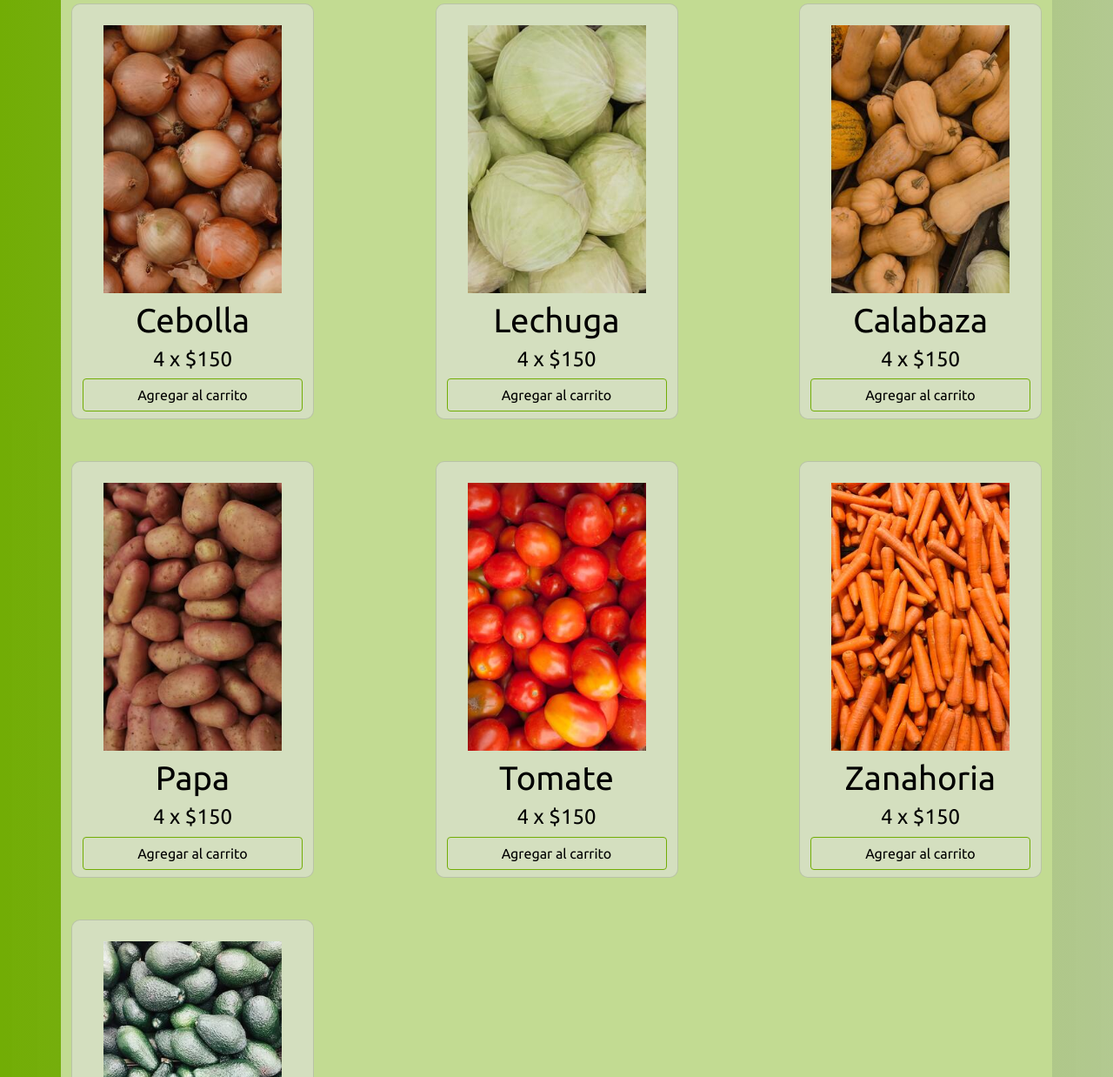
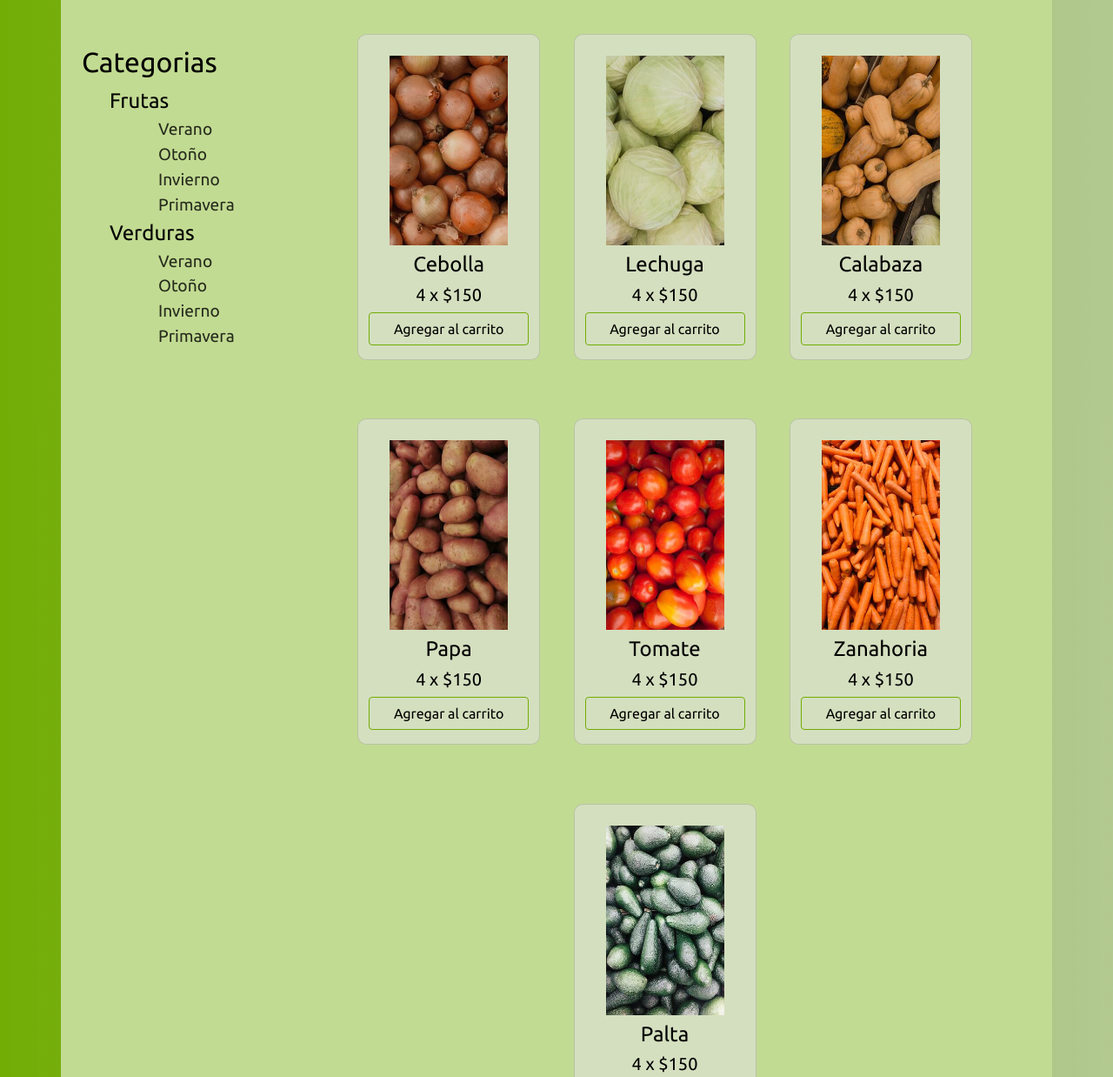
Before and after one commit to TomasDiStefano/Plantines-Juncal, a website: page productos/plantines/index.html in a window 1280 px wide. Shown: the part 316-1554 px from the top of the page at 87% size. Drawn offline with nearby package versions, Linux system fonts and the light colour scheme.

Commit message:
Add dropdown menus in products

```diff
--- a/productos/plantines/index.html
+++ b/productos/plantines/index.html
@@ -68,58 +68,116 @@
 
     <section class="container bg-section p-4">
 
+      <div class="row justufy-content-aroun">
         <div class="banner__products d-flex justify-content-center align-items-center my-3">
           <h1 class="text-center text-white scaling-item banner__products--title py-auto ">
             Nuestros plantines
           </h1>
         </div>
 
-        <div class="row justify-content-between text-center">
-            <div class="col-lg-3 card mb-5 scaling-item ">
+        <div class="dropdown col-4 movil-menu text-center">
+          <button
+            class="btn dropdown-toggle"
+            type="button"
+            id="dropdownProductCategory"
+            data-bs-toggle="dropdown"
+            aria-expanded="false"
+          >
+            Categoria
+          </button>
+
+          <ul class="dropdown-menu dropdown-menu_style rounded-2">
+            <li>
+              <a class="dropdown-item" href="./index.html">Frutas</a>
+            </li>
+            <li>
+              <a class="dropdown-item" href="./index.html">Verduras</a>
+            </li>
+            <li>
+              <a class="dropdown-item" href="./index.html">Todos</a>
+            </li>
+          </ul>
+        </div>
+        <div class="col-8 max-width-md movil-menu">
+          <select
+            class="form-select dropdown-menu_style mt-2 bg-transparent border-0 rounded-3"
+            aria-label="Default select example"
+          >
+            <option selected value="1" class="selector__item--bg">
+              Más Relevantes
+            </option>
+            <option value="2" class="selector__item--bg">Mayor Precio</option>
+            <option value="3" class="selector__item--bg">Menor Precio</option>
+          </select>
+        </div>
+        <div class="row justify-content-center">
+          <div class="col-lg-3 mt-5 aside-menu">
+            <h3>Categorias</h3>
+            <ul class="product__list--style">
+              <li style="font-size: 1.5rem;"><a href="./index.html">Frutas</a></li>
+                <ul class="product__list--style">
+                  <li><a class="subcategory scaling-item" href="./index.html">Verano</a></li>
+                  <li><a class="subcategory scaling-item" href="./index.html">Otoño</a></li>
+                  <li><a class="subcategory scaling-item" href="./index.html">Invierno</a></li>
+                  <li><a class="subcategory scaling-item" href="./index.html">Primavera</a></li>
+                </ul>
+              </li>
+
+              <li style="font-size: 1.5rem;"><a href="./index.html">Verduras</a></li>
+              <ul class="product__list--style">
+                <li><a class="subcategory scaling-item" href="./index.html">Verano</a></li>
+                <li><a class="subcategory scaling-item" href="./index.html">Otoño</a></li>
+                <li><a class="subcategory scaling-item" href="./index.html">Invierno</a></li>
+                <li><a class="subcategory scaling-item" href="./index.html">Primavera</a></li>
+              </ul>
+            </ul>
+          </div>
+          <div class="col-lg-9 my-3 row justify-content-center mx-auto text-center">
+              <div class="card card-container mb-5 scaling-item ">
                 <img src="../../imagenes/plantines/pexels-arina-krasnikova-6316533.jpg" class="p-4 pb-2" style="width: 100%;" alt="">
-                <h2>Cebolla</h2>
-                <h4>4 x $150</h4>
+                <h4>Cebolla</h4>
+                <h5>4 x $150</h5>
                 <a class="btn mb-2 card--button " href="#" role="button">Agregar al carrito</a>
               </div>
-            <div class="col-lg-3  card mb-5 scaling-item" >
+              <div class="card card-container mb-5 scaling-item ">
                 <img src="../../imagenes/plantines/pexels-arina-krasnikova-6316537.jpg" class="p-4 pb-2" style="width: 100%;" alt="">
-                <h2>Lechuga</h2>
-                <h4>4 x $150</h4>
+                <h4>Lechuga</h4>
+                <h5>4 x $150</h5>
                 <a class="btn mb-2 card--button " href="#" role="button">Agregar al carrito</a>
               </div>
-            <div class="col-lg-3 card mb-5 scaling-item">
+              <div class="card card-container mb-5 scaling-item ">
                 <img src="../../imagenes/plantines/pexels-arina-krasnikova-6316544.jpg" class="p-4 pb-2" style="width: 100%;" alt="">
-                <h2>Calabaza</h2>
-                <h4>4 x $150</h4>
+                <h4>Calabaza</h4>
+                <h5>4 x $150</h5>
                 <a class="btn mb-2 card--button " href="#" role="button">Agregar al carrito</a>
               </div>
-        </div>
-        <div class="row justify-content-between text-center">
-            <div class="col-lg-3 card mb-5 scaling-item">
+              <div class="card card-container mb-5 scaling-item ">
                 <img src="../../imagenes/plantines/pexels-daniel-dan-7543198.jpg" class="p-4 pb-2" style="width: 100%;" alt="">
-                <h2>Papa</h2>
-                <h4>4 x $150</h4>
+                <h4>Papa</h4>
+                <h5>4 x $150</h5>
                 <a class="btn mb-2 card--button " href="#" role="button">Agregar al carrito</a>
               </div>
-            <div class="col-lg-3 card mb-5 scaling-item">
+              <div class="card card-container mb-5 scaling-item ">
                 <img src="../../imagenes/plantines/pexels-jeffry-surianto-8813516.jpg" class="p-4 pb-2" style="width: 100%;" alt="">
-                <h2>Tomate</h2>
-                <h4>4 x $150</h4>
+                <h4>Tomate</h4>
+                <h5>4 x $150</h5>
                 <a class="btn mb-2 card--button " href="#" role="button">Agregar al carrito</a>
               </div>
-            <div class="col-lg-3 card mb-5 scaling-item">
+              <div class="card card-container mb-5 scaling-item ">
                 <img src="../../imagenes/plantines/pexels-shanu-azhicode-9741176.jpg" class="p-4 pb-2" style="width: 100%;" alt="">
-                <h2>Zanahoria</h2>
-                <h4>4 x $150</h4>
+                <h4>Zanahoria</h4>
+                <h5>4 x $150</h5>
                 <a class="btn mb-2 card--button " href="#" role="button">Agregar al carrito</a>
               </div>
+              <div class="card card-container mb-5 scaling-item ">
+                <img src="../../imagenes/plantines/pexels-valeria-burdyka-3029520.jpg" class="p-4 pb-2" style="width: 100%;" alt="">
+                <h4>Palta</h4>
+                <h5>4 x $150</h5>
+                <a class="btn mb-2 card--button " href="#" role="button">Agregar al carrito</a>
               </div>
-        <div class="row justify-content-between text-center">
-            <div class="col-lg-3 card scaling-item">
-                <img src="../../imagenes/plantines/pexels-valeria-burdyka-3029520.jpg" class="p-4 pb-2" style="width: 100%;" alt="">
-                <h2>Palta</h2>
-                <h4>4 x $150</h4>
-                <a class="btn mb-2 card--button " href="#" role="button">Agregar al carrito</a>
+
+          </div>
+
         </div>
       </div>
     </section>
--- a/scss/_productos.scss
+++ b/scss/_productos.scss
@@ -2,6 +2,17 @@
     background-color: #e2e2e28e;
     border-radius: 10px;
     z-index: 100;
+}
+
+.card-container{
+  width: 210px;
+  height: 375px;
+  margin: 1.2rem;
+
+  img {
+    width: 100%;
+    height: 250px;
+  }
 }
 
 .card--button{
@@ -27,3 +38,48 @@
     text-shadow: black 0.15rem 0.15rem;
   }
 }
+
+.dropdown{
+  position: relative;
+}
+
+.dropdown-menu_style {
+  color: black;
+  border-color: rgba(192, 192, 192, 0.418)
+}
+
+@media (min-width: 992px) {
+
+  .dropdown-menu {
+    background-color: #a2bd79be !important;
+  }
+
+  .movil-menu {
+    display: none !important;
+  }
+}
+
+@media (max-width: 992px) {
+  .aside-menu {
+    display: none !important;
+  }
+}
+
+.product__list--style{
+  list-style: none;
+  & a{
+    text-decoration: none;
+    color: black;
+  }
+}
+
+.subcategory {
+  display: block;
+  padding-left: 1.5rem;
+  opacity: 0.8;
+  font-size: 1.2rem;
+}
+
+.selector__item--bg{
+  background-color: #a2bd79be !important;
+}
```
Also changed, not shown: css/style.css, 1 other file. Lines whose indentation alone changed are shown as unchanged.
